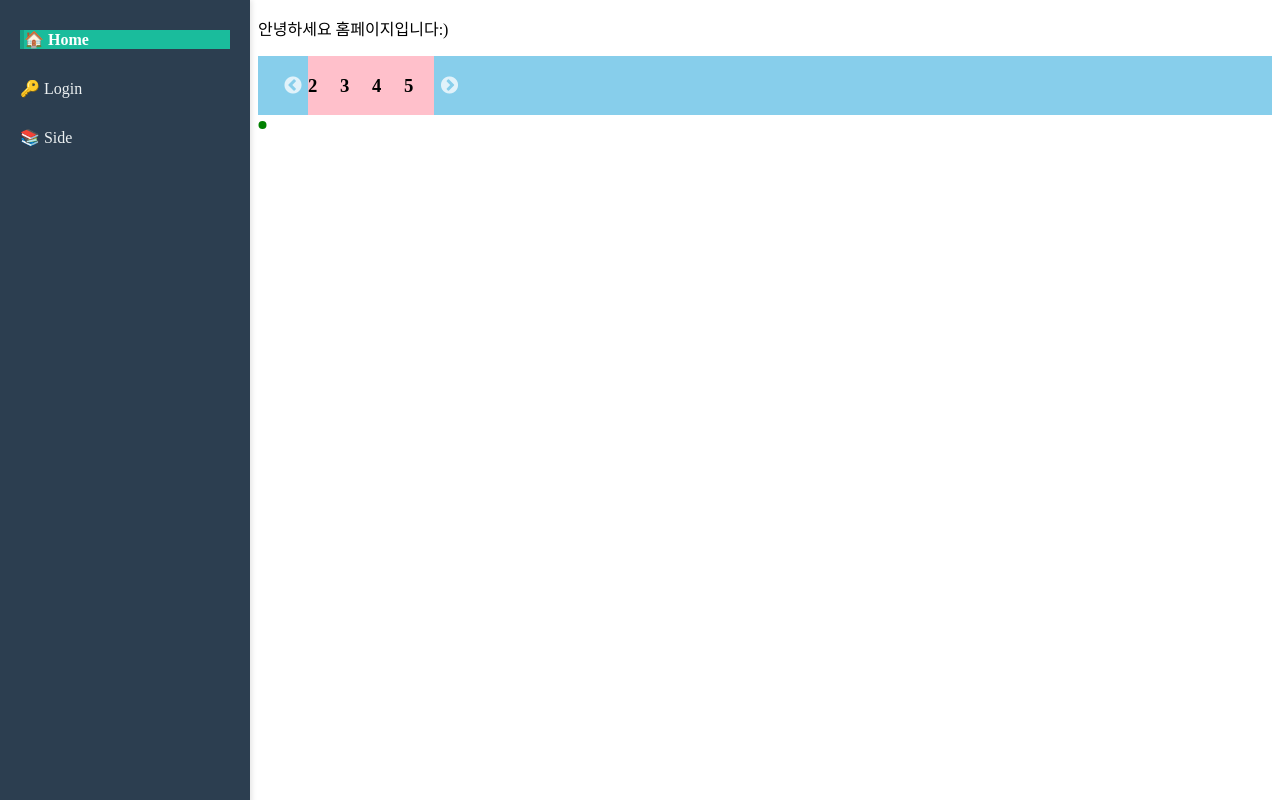
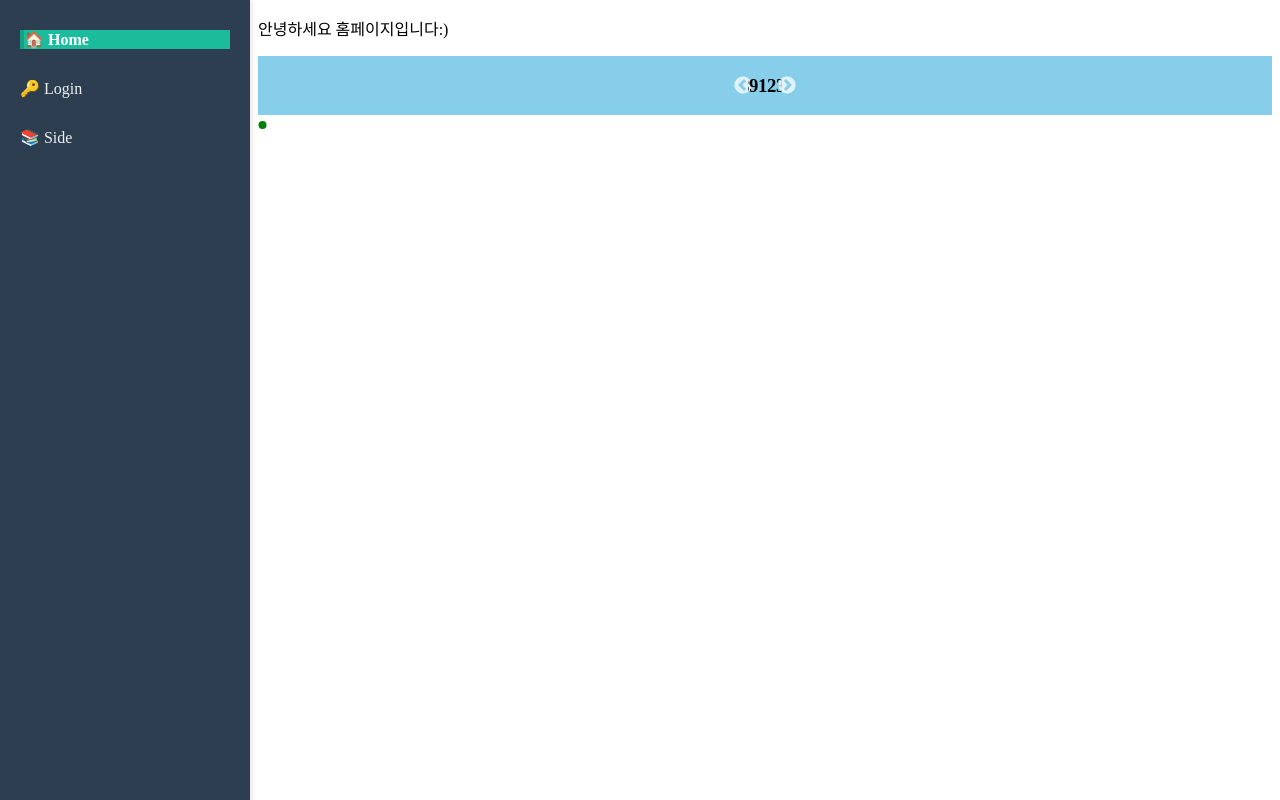
Before and after one commit to hyun522/plactice, a React (Vite) app: page / in a window 1280 px wide. Built offline with nearby package versions, Linux system fonts and the light colour scheme.

Commit message:
[정현진] list 좌우 마진 설정

```diff
--- a/src/components/Carousel.tsx
+++ b/src/components/Carousel.tsx
@@ -4,7 +4,7 @@ import "slick-carousel/slick/slick-theme.css";
 
 const Carousel = () => {
   const settings = {
-    autoplay: true,
+    // autoplay: true,
     infinite: true,
     slidesToShow: 4,
     slidesToScroll: 1,
--- a/src/styles/carousel.scss
+++ b/src/styles/carousel.scss
@@ -1,5 +1,9 @@
 .slider-container {
-  width: 126.4px;
-  background-color: pink;
-  margin: 0 50px;
+  margin: 0 500px;
 }
+.slick-slide > div {
+  margin: 0 10px; /* 좌우 마진 추가 */
+}
+.slick-list {
+  margin: 0 -10px; /* 전/체 슬라이더 정렬을 위해 좌우 마진 보정 */
+}
```
